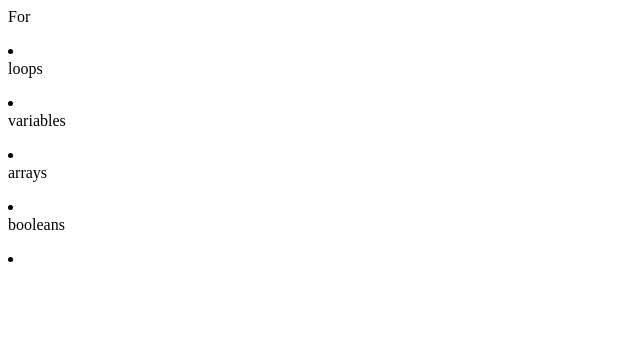
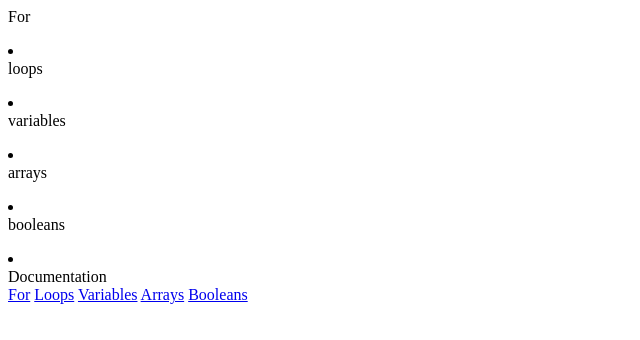
Before and after one commit to chepkok3/stanley-tetteh, a plain HTML site: page index.html in a window 1280 px wide. Shown: the whole page, without its empty margins (0-640 px from the left). Drawn offline with Linux system fonts and the light colour scheme.

Commit message:
Stanley 9 - 13

```diff
--- a/css/style.css
+++ b/css/style.css
@@ -0,0 +1,5 @@
+@media screen (min-width: 768px ) {
+  #navbar {
+    text-align: left;
+  }
+}
--- a/index.html
+++ b/index.html
@@ -43,7 +43,14 @@
         <code></code>
         <li></li>
       </section>
-      <nav id="navbar"></nav>
+      <nav id="navbar">
+        <header>Documentation</header>
+        <a class="nav-link" href="#for">For</a>
+        <a class="nav-link" href="#loops">Loops</a>
+        <a class="nav-link" href="#variables">Variables</a>
+        <a class="nav-link" href="#arrays">Arrays</a>
+        <a class="nav-link" href="#booleans">Booleans</a>
+      </nav>
     </main>
     <script src="https://cdn.freecodecamp.org/testable-projects-fcc/v1/bundle.js"></script>
 
```
